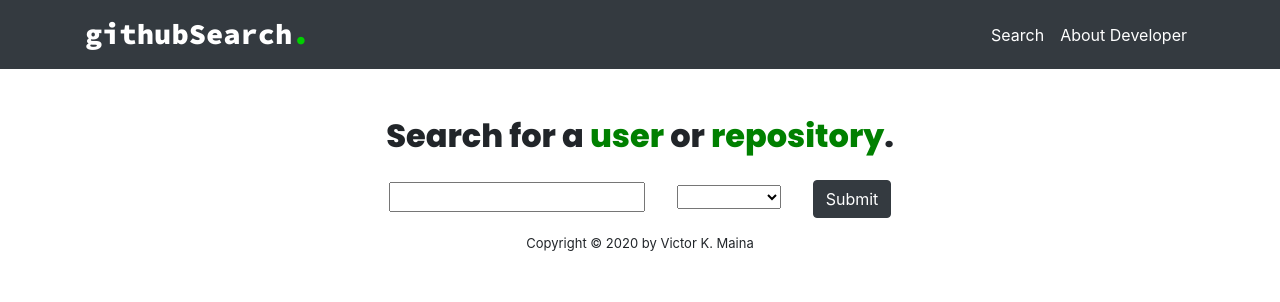
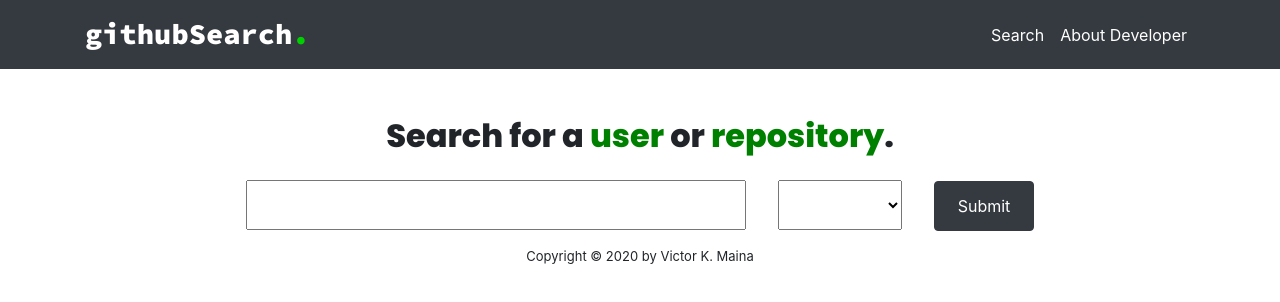
Before and after one commit to VictorKMaina/github-search, an Angular app: page /search in a window 1280 px wide. Shown: the top 302 px of the page. Built offline with nearby package versions, Linux system fonts and the light colour scheme.

Commit message:
add styling to search form

```diff
--- a/src/app/components/search/search.component.css
+++ b/src/app/components/search/search.component.css
@@ -2,3 +2,13 @@ h2 {
     font-family: Poppins;
     font-weight: 700;
 }
+[name="query"]{
+    width: 100%;
+    max-width: 500px;
+    min-width: 300px;
+}
+[name="query"], select, button {
+    height: 50px;
+    padding: 10px;
+    min-width: 100px;
+}
--- a/src/app/components/search/search.component.html
+++ b/src/app/components/search/search.component.html
@@ -1,6 +1,6 @@
 <h2 class="text-center mt-5">Search for a <span style="color: green;">user</span> or <span style="color: green;">repository</span>.</h2>
 <div class="container d-flex justify-content-center">
-    <form action="" #form="ngForm" autocomplete="off">
+    <form action="" #form="ngForm" autocomplete="off" class="w-100 text-center">
         <input #input type="text" [(ngModel)]="query.query" name="query" class="m-3">
         <select name="type" id="" [(ngModel)]="query.type" class="m-3">
             <option value="User">User</option>
```
